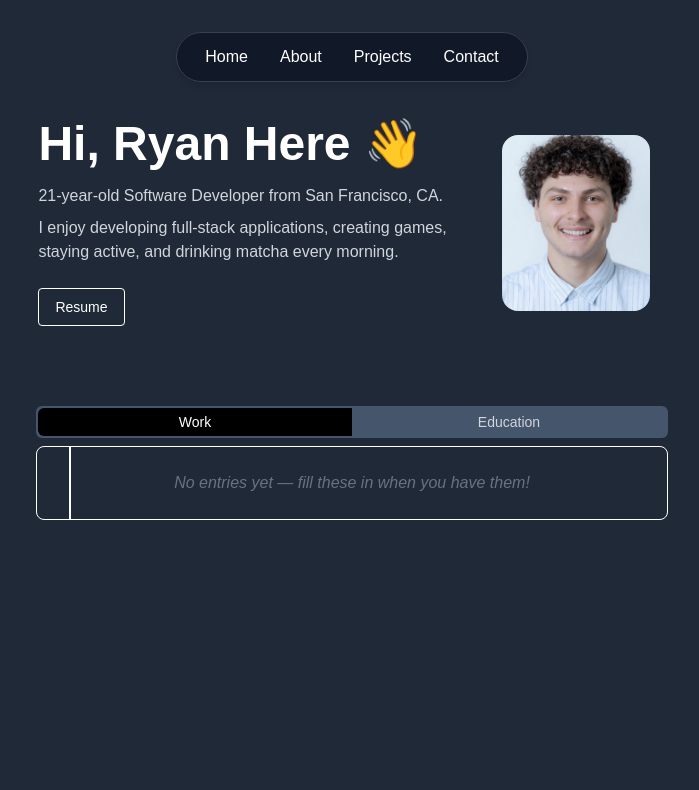
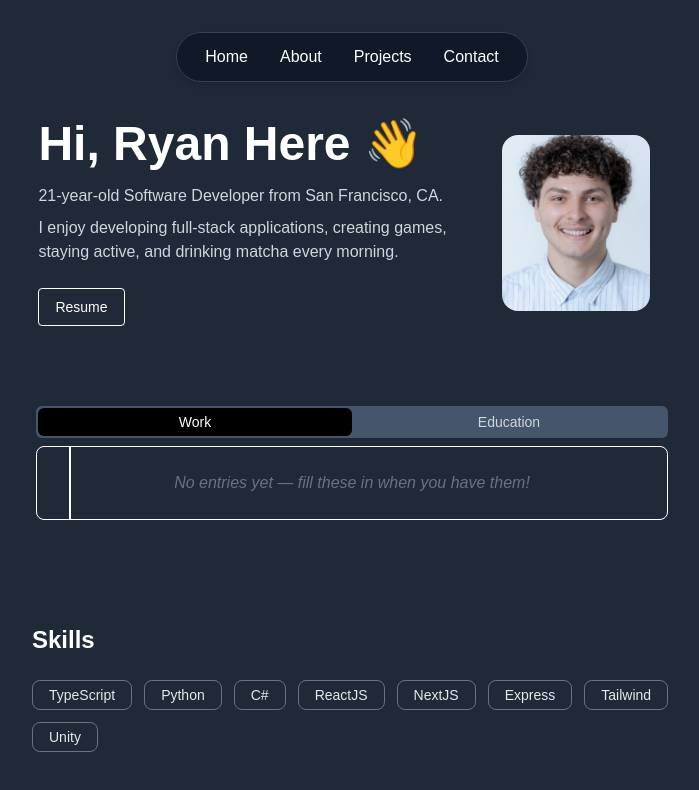
Before and after one commit to ryanvflannery/Personal-Portfolio, a Next.js app: page / in a window 1280 px wide. Shown: the top 790 px of the page, without its empty margins (288-987 px from the left). Built offline with nearby package versions, Linux system fonts and the light colour scheme.

Commit message:
Skills & Experience Section added

```diff
--- a/src/app/page.tsx
+++ b/src/app/page.tsx
@@ -1,6 +1,7 @@
 import Hero from '../components/hero';
 import Navbar from '@/components/navbar';
 import ExperienceSection from '@/components/experience';
+import SkillsSection from '@/components/skills';
 
 export default function Home() {
   return (
@@ -8,6 +9,8 @@ export default function Home() {
       <Navbar />
       <Hero />
       <ExperienceSection />
+      <SkillsSection />
+
 
     </main>
   );
--- a/src/components/experience.tsx
+++ b/src/components/experience.tsx
@@ -35,7 +35,7 @@ export default function ExperienceSection() {
       py-1 px-3
       transition
       ${tab === "work"
-        ? "bg-black text-white rounded-l-md"
+        ? "bg-black text-white rounded-l-md rounded-r-md"
         : "bg-transparent text-gray-300 hover:text-white"}
     `}
   >
@@ -49,7 +49,7 @@ export default function ExperienceSection() {
       py-1 px-3
       transition
       ${tab === "education"
-        ? "bg-black text-white rounded-r-md"
+        ? "bg-black text-white rounded-r-md rounded-l-md"
         : "bg-transparent text-gray-300 hover:text-white"}
     `}
   >
--- /dev/null
+++ b/src/components/skills.tsx
@@ -0,0 +1,34 @@
+// components/SkillsSection.tsx
+"use client";
+
+import React from "react";
+
+const SKILLS = [
+  "TypeScript",
+  "Python",
+  "C#",
+  "ReactJS",
+  "NextJS",
+  "Express",
+  "Tailwind",
+  "Unity",
+  // …add your own here
+];
+
+export default function SkillsSection() {
+  return (
+    <section id="skills" className="w-full max-w-2xl px-4 py-12">
+      <h2 className="text-2xl font-bold text-white mb-6">Skills</h2>
+      <div className="flex flex-wrap gap-3">
+        {SKILLS.map((skill) => (
+          <span
+            key={skill}
+            className="px-4 py-1 text-sm font-medium text-gray-200 border border-gray-500 rounded-lg"
+          >
+            {skill}
+          </span>
+        ))}
+      </div>
+    </section>
+  );
+}
```
